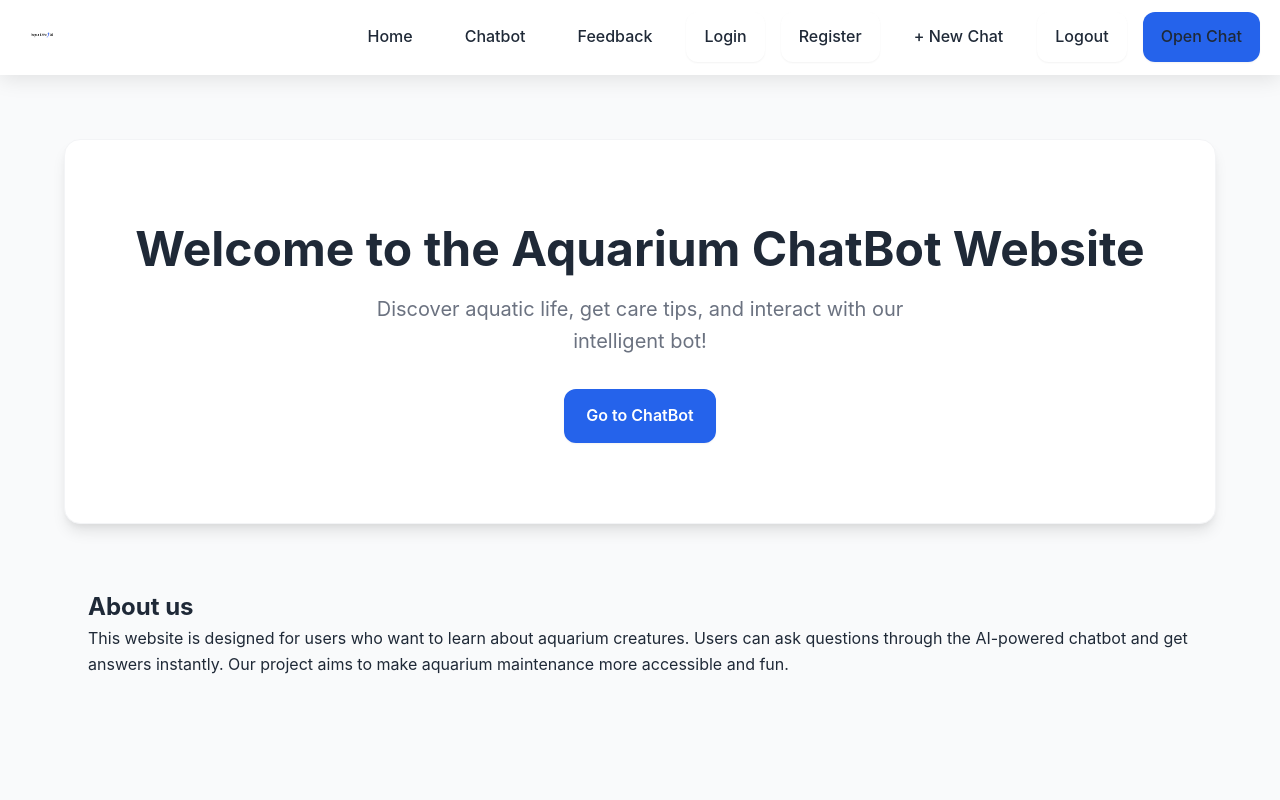
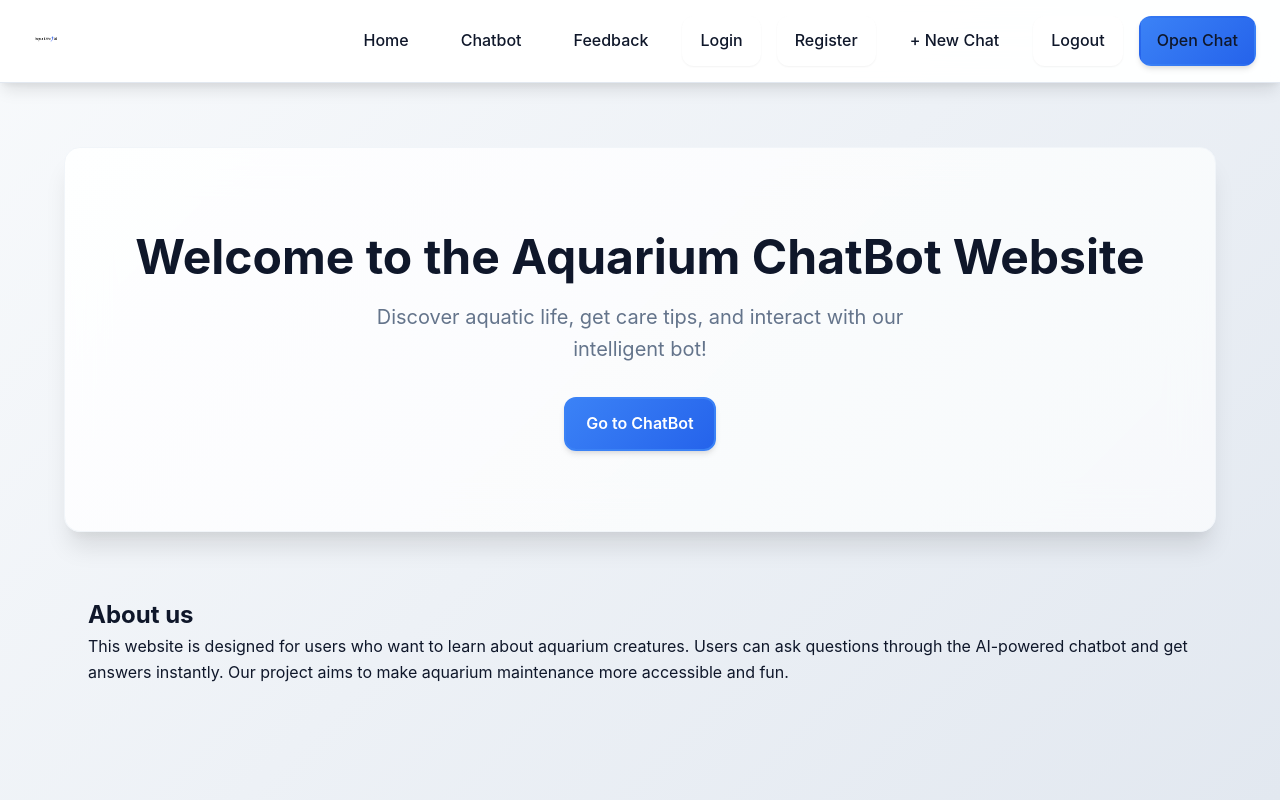
Before and after one commit to enver1241/aquarium-chatbot, a website: page index.html in a window 1280 px wide. Drawn offline with Linux system fonts and the light colour scheme; no server answers.

```diff
--- a/index.html
+++ b/index.html
@@ -11,9 +11,9 @@
   <!-- TOP BAR (TEK) -->
   <header class="topbar">
     <!-- Marka / Logo -->
-    <a href="index.html" class="brand" aria-label="AquaLifeAi Home">
+    <div class="brand">
       <img src="aqualifeai.png" alt="AquaLifeAi Logo" class="brand-logo" />
-
+    </div>
 
     <!-- Professional logo menu button (mobile) -->
     <button class="nav-toggle" aria-label="Menüyü aç/kapat" aria-expanded="false" aria-controls="navMenu">
--- a/script.js
+++ b/script.js
@@ -116,16 +116,23 @@
     btn.setAttribute("aria-expanded", "true");
   };
 
-  btn.addEventListener("click", () => {
+  // Prevent iOS double-tap issues
+  btn.addEventListener("touchstart", (e) => {
+    e.preventDefault();
+  }, { passive: false });
+
+  btn.addEventListener("click", (e) => {
+    e.preventDefault();
+    e.stopPropagation();
     menu.classList.contains("open") ? closeMenu() : openMenu();
   });
 
-  // Linke basınca kapan
+  // Close menu when clicking links
   menu.addEventListener("click", (e) => {
     if (e.target.closest("a")) closeMenu();
   });
 
-  // Esc ile kapan
+  // Close with Escape key
   document.addEventListener("keydown", (e) => {
     if (e.key === "Escape") closeMenu();
   });
--- a/style.css
+++ b/style.css
@@ -1,18 +1,21 @@
 :root {
-  --brand: #2563eb;
-  --brand-hover: #1d4ed8;
-  --brand-light: #dbeafe;
-  --ink: #1f2937;
-  --ink-light: #6b7280;
-  --ink-lighter: #9ca3af;
+  --brand: #0f172a;
+  --brand-hover: #1e293b;
+  --brand-light: #e2e8f0;
+  --accent: #3b82f6;
+  --accent-hover: #2563eb;
+  --accent-light: #dbeafe;
+  --ink: #0f172a;
+  --ink-light: #64748b;
+  --ink-lighter: #94a3b8;
   --surface: #ffffff;
-  --surface-alt: #f9fafb;
-  --surface-hover: #f3f4f6;
-  --border: #e5e7eb;
-  --border-light: #f3f4f6;
-  --success: #10b981;
-  --error: #ef4444;
-  --warning: #f59e0b;
+  --surface-alt: #f8fafc;
+  --surface-hover: #f1f5f9;
+  --border: #e2e8f0;
+  --border-light: #f1f5f9;
+  --success: #059669;
+  --error: #dc2626;
+  --warning: #d97706;
   --shadow-sm: 0 1px 2px 0 rgba(0, 0, 0, 0.05);
   --shadow-md: 0 4px 6px -1px rgba(0, 0, 0, 0.1), 0 2px 4px -1px rgba(0, 0, 0, 0.06);
   --shadow-lg: 0 10px 15px -3px rgba(0, 0, 0, 0.1), 0 4px 6px -2px rgba(0, 0, 0, 0.05);
@@ -42,10 +45,11 @@
   font-family: -apple-system, BlinkMacSystemFont, 'Segoe UI', Roboto, 'Helvetica Neue', Arial, sans-serif;
   line-height: 1.6;
   color: var(--ink);
-  background: var(--surface-alt);
+  background: linear-gradient(135deg, #f8fafc 0%, #e2e8f0 100%);
   -webkit-font-smoothing: antialiased;
   -moz-osx-font-smoothing: grayscale;
   text-rendering: optimizeLegibility;
+  min-height: 100vh;
 }
 
 @media (prefers-reduced-motion: reduce) {
@@ -70,14 +74,15 @@
   display: flex;
   align-items: center;
   justify-content: space-between;
-  padding: 12px 20px;
+  padding: 16px 24px;
   background: rgba(255, 255, 255, 0.95);
-  backdrop-filter: blur(10px);
-  box-shadow: 0 4px 20px rgba(0, 0, 0, .1);
+  backdrop-filter: blur(20px);
+  box-shadow: var(--shadow-lg);
   position: sticky;
   top: 0;
-  z-index: 50;
-  border-bottom: 1px solid rgba(255, 255, 255, 0.2);
+  z-index: 100;
+  border-bottom: 1px solid var(--border);
+  min-height: 72px;
 }
 
 .brand {
@@ -128,9 +133,10 @@
 }
 
 .nav-links a:hover {
-  background: rgba(37, 99, 235, 0.1);
-  border-color: var(--brand);
+  background: var(--accent-light);
+  border-color: var(--accent);
   transform: translateY(-2px);
+  color: var(--accent-hover);
 }
 
 .nav-li.btn {
@@ -181,22 +187,22 @@
 }
 
 .btn-primary {
-  background: var(--brand);
+  background: linear-gradient(135deg, var(--accent), var(--accent-hover));
   color: #fff;
-  border-color: var(--brand);
-  box-shadow: var(--shadow-sm);
+  border-color: var(--accent);
+  box-shadow: var(--shadow-md);
 }
 
 .btn-primary:hover {
-  background: var(--brand-hover);
-  border-color: var(--brand-hover);
-  box-shadow: var(--shadow-md);
-  transform: translateY(-1px);
+  background: linear-gradient(135deg, var(--accent-hover), #1d4ed8);
+  border-color: var(--accent-hover);
+  box-shadow: var(--shadow-lg);
+  transform: translateY(-2px);
 }
 
 .btn-primary:active {
   transform: translateY(0);
-  box-shadow: var(--shadow-sm);
+  box-shadow: var(--shadow-md);
 }
 
 .btn-outline {
@@ -220,12 +226,13 @@
 
 /* HERO SECTION */
 .hero {
-  background: var(--surface);
+  background: linear-gradient(135deg, rgba(255, 255, 255, 0.9), rgba(248, 250, 252, 0.9));
+  backdrop-filter: blur(20px);
   padding: 80px 40px;
   text-align: center;
   border-radius: var(--radius-xl);
   margin: 40px 0;
-  box-shadow: var(--shadow-lg);
+  box-shadow: var(--shadow-xl);
   border: 1px solid var(--border-light);
 }
 
@@ -495,8 +502,9 @@
   border-radius:6px;
 }
 
-.nav-toggle:hover{
-  background:rgba(37,99,235,0.1);
+.nav-toggle:hover {
+  background: var(--accent-light);
+  transform: scale(1.05);
 }
 
 /* RESPONSIVE DESIGN */
```
Also changed, not shown: Chatbot.html (+2 -2 lines), login.html (+2 -2 lines), profile.html (+2 -2 lines), register.html (+2 -2 lines).
